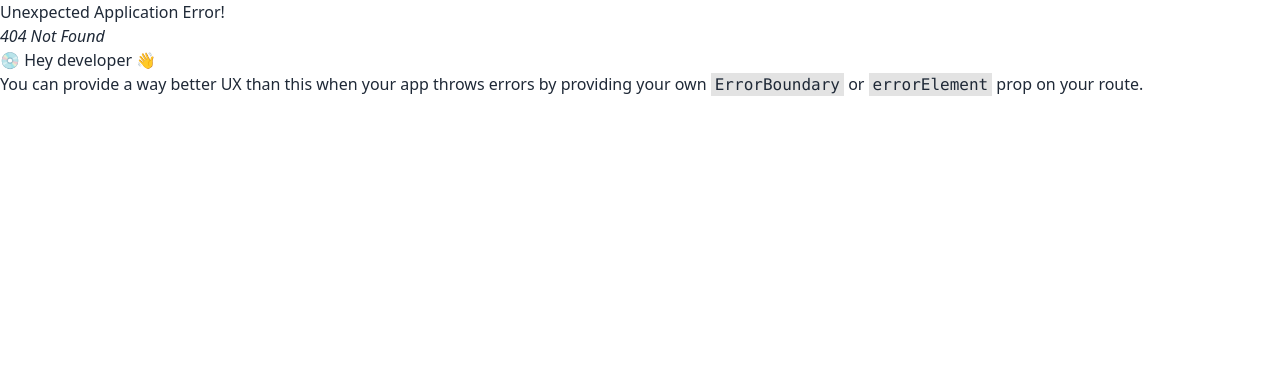
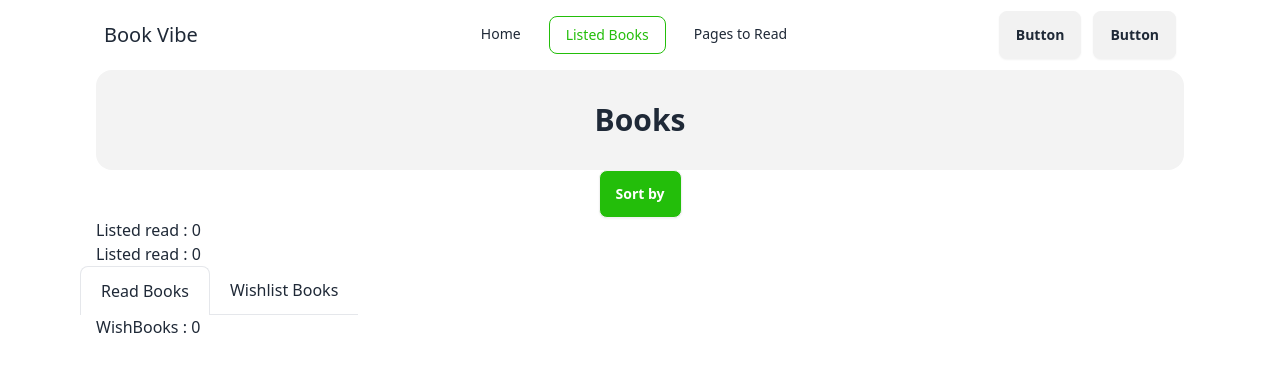
Before and after one commit to TanveerAhmed4545/react-book-vibe, a React (Vite) app: page /listed/wishlist in a window 1280 px wide. Before the commit this address had no page. Shown: the top 372 px of the page. Built offline with nearby package versions, Linux system fonts and the light colour scheme.

Commit message:
add data in tabs

```diff
--- a/src/components/Listed/Listed.jsx
+++ b/src/components/Listed/Listed.jsx
@@ -1,5 +1,5 @@
 import { useEffect, useState } from "react";
-import { Link, useLoaderData } from "react-router-dom";
+import { Link, Outlet, useLoaderData } from "react-router-dom";
 import { getStored } from "../Utils/localStorage";
 
 const Listed = () => {
@@ -94,14 +94,14 @@ const Listed = () => {
 <div>
           <div className="flex items-center -mx-4 overflow-x-auto overflow-y-hidden sm:justify-start flex-nowrap ">
 	<Link
-    //  to=""
+     to=""
     onClick={()=> setTabIndex(0)}
     className={`flex items-center flex-shrink-0 px-5 py-3 space-x-2 ${tabIndex === 0 ? 'border border-b-0' : 'border-b'} rounded-t-lg`}>
 
 		<span>Read Books</span>
 	</Link>
 	<Link
-    // to={`wish-list`}
+    to={`wishlist`}
     onClick={()=> setTabIndex(1)}
     className={`flex items-center flex-shrink-0 px-5 py-3 space-x-2 ${tabIndex === 1 ? 'border border-b-0' : 'border-b'} rounded-t-lg`}>
 
@@ -110,10 +110,11 @@ const Listed = () => {
 
 
 </div>
+<Outlet></Outlet>
           </div>
 
+    </div>
 
-    </div>
   );
 };
 
--- /dev/null
+++ b/src/components/ReadBooks/ReadBooks.jsx
@@ -0,0 +1,37 @@
+import { useEffect, useState } from "react";
+import { useLoaderData } from "react-router-dom";
+import { getStored } from "../Utils/localStorage";
+
+
+const ReadBooks = () => {
+    const readData = useLoaderData();
+
+    const [readBooks, setReadBooks] = useState([]);
+
+    useEffect(() => {
+        const storedBooks = getStored("readlist");
+        console.log(storedBooks);
+
+        if (readData.length > 0) {
+          const dataAll = [];
+
+          for (const id of storedBooks) {
+            const book = readData.find((d) => d.id === id);
+
+            if (book) {
+              dataAll.push(book);
+            }
+          }
+          setReadBooks(dataAll);
+          console.log(dataAll);
+        }
+      }, [readData]);
+
+    return (
+        <div>
+            <h2>ReadBooks : {readBooks.length}</h2>
+        </div>
+    );
+};
+
+export default ReadBooks;
--- /dev/null
+++ b/src/components/WishBooks/WishBooks.jsx
@@ -0,0 +1,37 @@
+import { useEffect, useState } from "react";
+import { useLoaderData } from "react-router-dom";
+import { getStored } from "../Utils/localStorage";
+
+
+const WishBooks = () => {
+    const wishData = useLoaderData();
+
+    const [wishLists, setWishLists] = useState([]);
+
+    useEffect(() => {
+        const storedWishBooks = getStored("wishlist");
+        console.log(storedWishBooks);
+
+        if (wishData.length > 0) {
+          const dataWishAll = [];
+
+          for (const id of storedWishBooks) {
+            const bookWish = wishData.find((d) => d.id === id);
+
+            if (bookWish) {
+              dataWishAll.push(bookWish);
+            }
+          }
+          setWishLists(dataWishAll);
+          console.log(dataWishAll);
+        }
+      }, [wishData]);
+
+    return (
+        <div>
+            <h2>WishBooks : {wishLists.length}</h2>
+        </div>
+    );
+};
+
+export default WishBooks;
--- a/src/main.jsx
+++ b/src/main.jsx
@@ -11,6 +11,8 @@ import Root from './components/Root/Root';
 import BookDetails from './components/BookDetails/BookDetails';
 import Listed from './components/Listed/Listed';
 import PageToRead from './components/PageToRead/PageToRead';
+import ReadBooks from './components/ReadBooks/ReadBooks';
+import WishBooks from './components/WishBooks/WishBooks';
 
 const router = createBrowserRouter([
   {
@@ -30,6 +32,18 @@ const router = createBrowserRouter([
         path: "/listed",
         element: <Listed></Listed>,
         loader: () => fetch('../public/data.json'),
+        children: [
+          {
+            index: true,
+            element: <ReadBooks></ReadBooks> ,
+            loader: () => fetch('../public/data.json'),
+          },
+          {
+            path: 'wishlist',
+            element: <WishBooks></WishBooks> ,
+            loader: () => fetch('../public/data.json'),
+          }
+        ]
       },
 
       {
```
